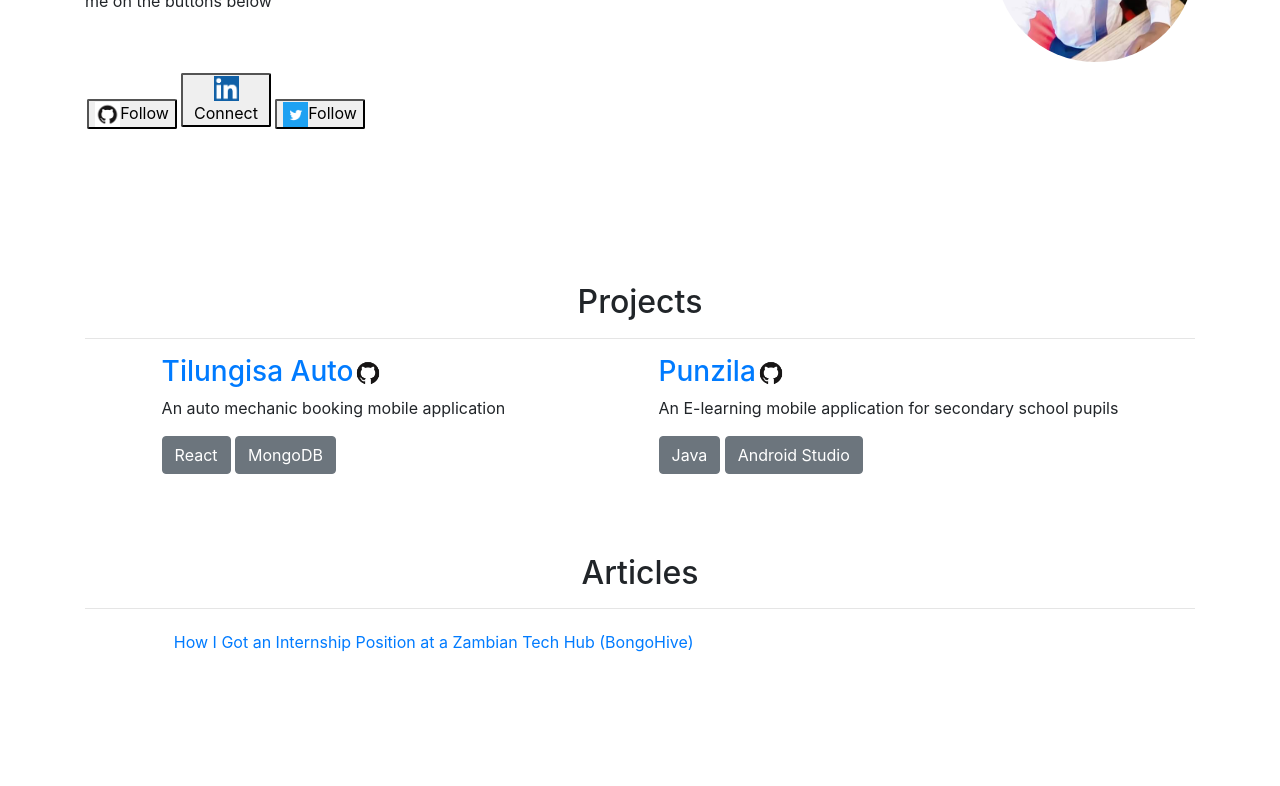
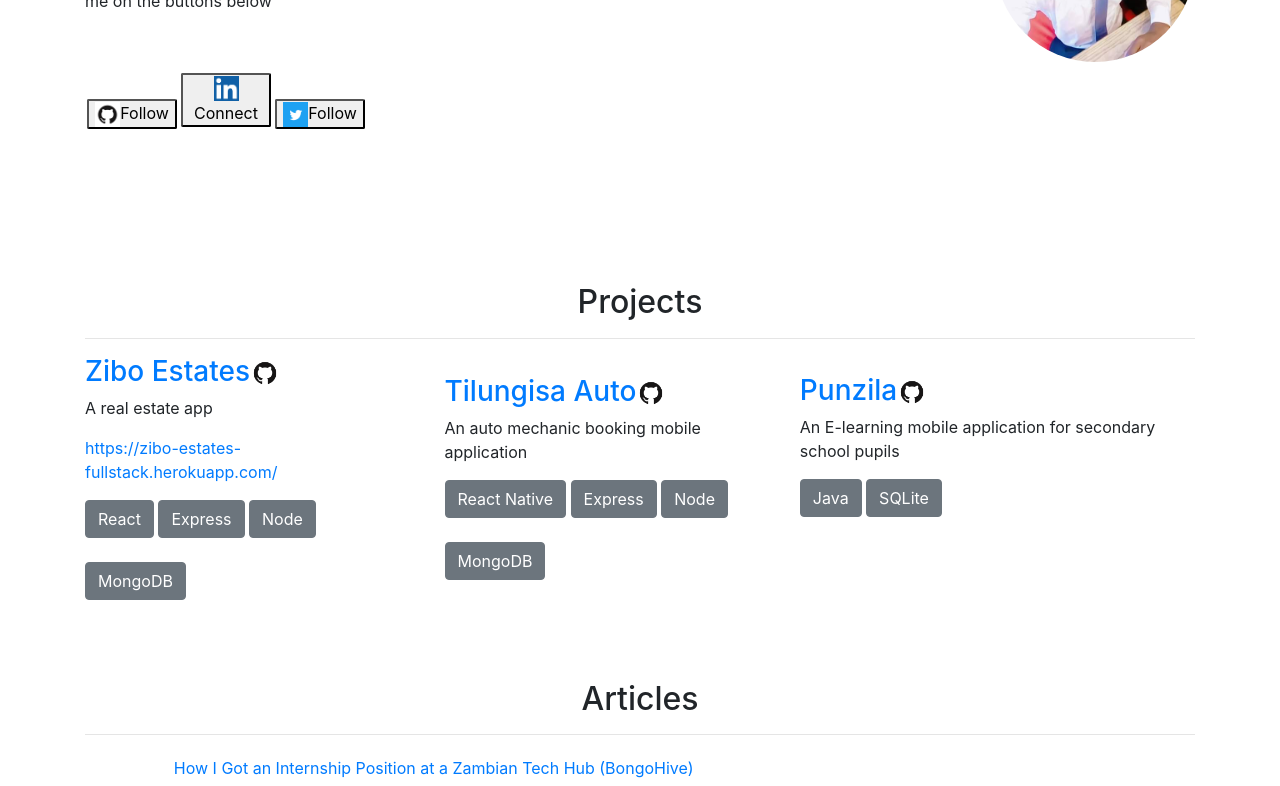
Before and after one commit to geraldmaboshe/geraldmaboshe.dev, a React (Create React App) app: page / in a window 1280 px wide. Shown: the part 345-1131 px from the top of the page. Built offline with nearby package versions, Linux system fonts and the light colour scheme.

Commit message:
added zibo estates project

```diff
--- a/package.json
+++ b/package.json
@@ -4,6 +4,7 @@
   "private": true,
   "dependencies": {
     "bootstrap": "^4.4.1",
+    "node-sass": "^4.14.1",
     "react": "^16.8.6",
     "react-dom": "^16.8.6",
     "react-router-dom": "^5.0.1",
--- a/src/App.js
+++ b/src/App.js
@@ -2,15 +2,15 @@ import React, { Component } from 'react';
 import Container from './components/Container';
 import AppNavBar from './components/AppNavBar';
 import './App.css';
+import './styles/main.scss';
 import 'bootstrap/dist/css/bootstrap.min.css';
-
 
 class App extends Component {
   render() {
     return (
       <div className="App">
-      <AppNavBar />
-      <Container />
+        <AppNavBar />
+        <Container />
       </div>
     );
   }
--- a/src/components/Container.js
+++ b/src/components/Container.js
@@ -1,7 +1,6 @@
 import React, { Component } from 'react';
 import 'bootstrap/dist/css/bootstrap.min.css';
 import { Container, Button } from 'reactstrap';
-import './../styles/main.css';
 
 class Header extends Component {
   render() {
@@ -10,7 +9,7 @@ class Header extends Component {
         <div style={{ marginTop: '150px' }}>
           <h1>
             Hey, I'm Gerald <span>😊</span>
-            <img style={imgStyle} src='pic.jpg' />
+            <img style={imgStyle} src="pic.jpg" />
           </h1>
           <p>
             I'm a modern JavaScript developer, Data Science enthusiast <br />{' '}
@@ -34,7 +33,7 @@ class Header extends Component {
               window.open('https://github.com/geraldMaboshe', '_blank');
             }}
           >
-            <img src='github.png' width='25px' />
+            <img src="github.png" width="25px" />
             Follow
           </button>
           <button
@@ -46,7 +45,7 @@ class Header extends Component {
               );
             }}
           >
-            <img src='linked.png' height='25px' />
+            <img src="linked.png" height="25px" />
             Connect
           </button>
           <button
@@ -55,42 +54,65 @@ class Header extends Component {
               window.open('https://twitter.com/gerald_maboshe', '_blank');
             }}
           >
-            <img src='twitter.png' width='25px' />
+            <img src="twitter.png" width="25px" />
             Follow
           </button>
         </div>
-        <h2 id='projects'>Projects</h2>
+        <h2 id="projects">Projects</h2>
         <hr />
-        <div className='project-content'>
-          <div className='project1'>
+        <div className="project-content">
+          <div className="project1">
             <h3>
-              <a href='https://github.com/geraldmaboshe/TilungisaAuto'>
+              <a href="https://github.com/geraldmaboshe/zibo-estates-fullstack">
+                Zibo Estates
+                <img src="github.png" width="30px" />
+              </a>
+            </h3>
+            <p>A real estate app</p>
+            <p>
+              <a href="https://zibo-estates-fullstack.herokuapp.com/">
+                https://zibo-estates-fullstack.herokuapp.com/
+              </a>
+            </p>
+            <Button color="secondary">React</Button>{' '}
+            <Button color="secondary">Express</Button>{' '}
+            <Button color="secondary">Node</Button> <br /> <br />
+            <Button color="secondary">MongoDB</Button>{' '}
+          </div>
+          <div className="project2">
+            <h3>
+              <a href="https://github.com/geraldmaboshe/TilungisaAuto">
                 Tilungisa Auto
-                <img src='github.png' width='30px' />
+                <img src="github.png" width="30px" />
               </a>
             </h3>
             <p>An auto mechanic booking mobile application</p>
-            <Button color='secondary'>React</Button>{' '}
-            <Button color='secondary'>MongoDB</Button>{' '}
+            <Button color="secondary">React Native</Button>{' '}
+            <Button color="secondary">Express</Button>{' '}
+            <Button color="secondary">Node</Button> <br /> <br />
+            <Button color="secondary">MongoDB</Button>{' '}
           </div>
-          <div className='project2'>
+          <br />
+          <div className="project3">
             <h3>
-              <a href='https://github.com/geraldmaboshe/Punzila'>
+              <a href="https://github.com/geraldmaboshe/Punzila">
                 Punzila
-                <img src='github.png' width='30px' />
+                <img src="github.png" width="30px" />
               </a>
             </h3>
             <p>An E-learning mobile application for secondary school pupils</p>
-            <Button color='secondary'>Java</Button>{' '}
-            <Button color='secondary'>Android Studio</Button>{' '}
+            <Button color="secondary">Java</Button>{' '}
+            <Button color="secondary">SQLite </Button>
+            <p></p>
+            <br /> <br />
           </div>
         </div>
         <br />
-        <h2 id='articles'>Articles</h2>
+        <h2 id="articles">Articles</h2>
         <hr />
-        <div className='article-content'>
+        <div className="article-content">
           <hr />
-          <a href='https://medium.com/bongohive/how-i-got-an-internship-position-at-a-zambian-tech-hub-bongohive-a2ad8cfdc002'>
+          <a href="https://medium.com/bongohive/how-i-got-an-internship-position-at-a-zambian-tech-hub-bongohive-a2ad8cfdc002">
             How I Got an Internship Position at a Zambian Tech Hub (BongoHive)
           </a>
         </div>
@@ -124,75 +146,75 @@ class Header extends Component {
 const imgStyle = {
   float: 'right',
   borderRadius: '50%',
-  width: '200px',
+  width: '200px'
 };
 
 const Link1 = {
   textDecoration: 'none',
   marginLeft: '40px',
-  fontSize: '30px',
+  fontSize: '30px'
 };
 const divLink1 = {
   float: 'right',
-  textDecoration: 'none',
+  textDecoration: 'none'
 };
 
 const otherLinks = {
-  textDecoration: 'none',
+  textDecoration: 'none'
 };
 const navigation = {
-  display: 'inline block',
+  display: 'inline block'
 };
 
 const followBtns = {
   paddingTop: '40px',
-  marginBottom: '150px',
+  marginBottom: '150px'
 };
 const btns = {
   textAlign: 'center',
   width: '90px',
   margin: '4px 2px',
-  borderRadius: '2px',
+  borderRadius: '2px'
 };
 const formStyle = {
   textAlign: 'center',
-  paddingTop: '40px',
+  paddingTop: '40px'
 };
 const subField = {
   padding: '10px',
   width: '60%',
   borderRadius: '5px',
-  margin: '10px',
+  margin: '10px'
 };
 const subBtn = {
   padding: '5px',
   marginTop: '10px',
   marginBottom: '30px',
   borderRadius: '5px',
-  width: '10%',
+  width: '10%'
 };
 const contactField = {
   padding: '10px',
   width: '60%',
   borderRadius: '5px',
-  margin: '10px',
+  margin: '10px'
 };
 const contactBtn = {
   padding: '5px',
   marginTop: '5px',
   borderRadius: '5px',
   marginBottom: '120px',
-  width: '10%',
+  width: '10%'
 };
 const articleStyle = {
   alignItems: 'center',
   marginBottom: '400px',
-  marginTop: '150px',
+  marginTop: '150px'
 };
 const footerStyle = {
   marginBottom: '100px',
   textAlign: 'center',
-  marginTop: '100px',
+  marginTop: '100px'
 };
 
 export default Header;
--- a/src/styles/main.css
+++ /dev/null
@@ -1,36 +0,0 @@
-.project-content {
-  display: -webkit-box;
-  display: -ms-flexbox;
-  display: flex;
-  -ms-flex-pack: distribute;
-      justify-content: space-around;
-  -webkit-box-align: center;
-      -ms-flex-align: center;
-          align-items: center;
-  margin-bottom: 5%;
-}
-
-.hr {
-  width: 1px;
-  height: 20px;
-  display: inline-block;
-}
-
-#projects {
-  text-align: center;
-}
-
-#articles {
-  text-align: center;
-}
-
-.article-content {
-  display: -webkit-box;
-  display: -ms-flexbox;
-  display: flex;
-  -webkit-box-align: center;
-      -ms-flex-align: center;
-          align-items: center;
-  margin-left: 8%;
-}
-/*# sourceMappingURL=main.css.map */
--- a/src/styles/main.scss
+++ b/src/styles/main.scss
@@ -22,3 +22,9 @@
   align-items: $primary-alignment;
   margin-left: 8%;
 }
+.project1 {
+  padding-right: 60px;
+}
+.project2 {
+  padding-right: 60px;
+}
```
Also changed, not shown: 2 other files (tests, documents, lock files or other folders).
